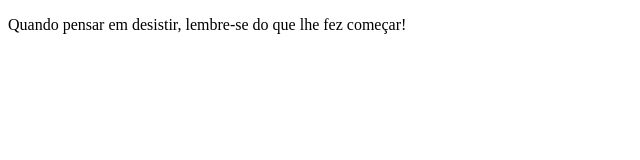
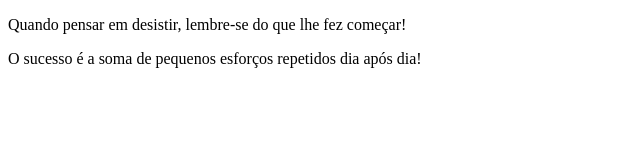
Before and after one commit to DouglasTrindade22/bootcamp-devjr, a plain HTML site: page index.html in a window 1280 px wide. Shown: the whole page, without its empty margins (0-640 px from the left). Drawn offline with Linux system fonts and the light colour scheme.

Commit message:
frase motivacional 2

```diff
--- a/index.html
+++ b/index.html
@@ -7,5 +7,6 @@
 </head>
 <body>
     <p>Quando pensar em desistir, lembre-se do que lhe fez começar!</p>
+    <p>O sucesso é a soma de pequenos esforços repetidos dia após dia!</p>
 </body>
 </html>
```
